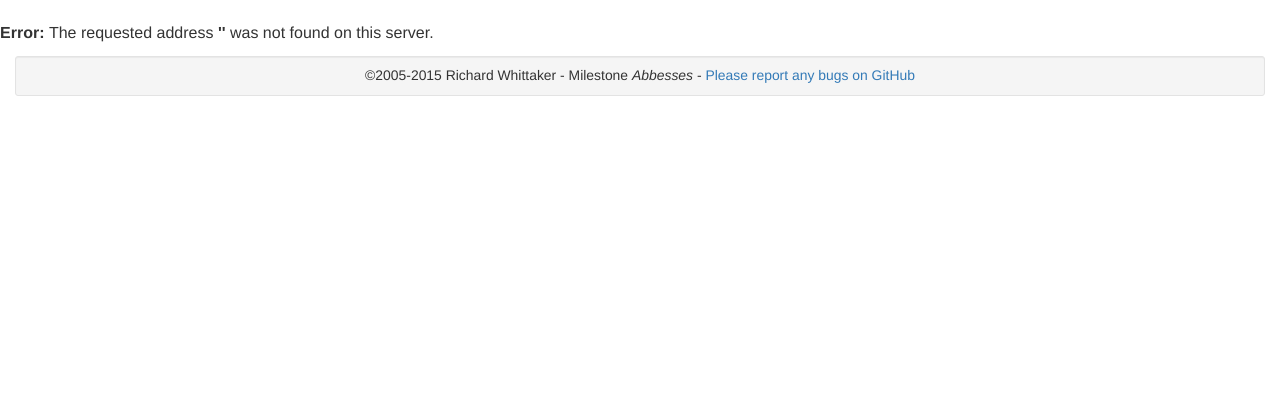
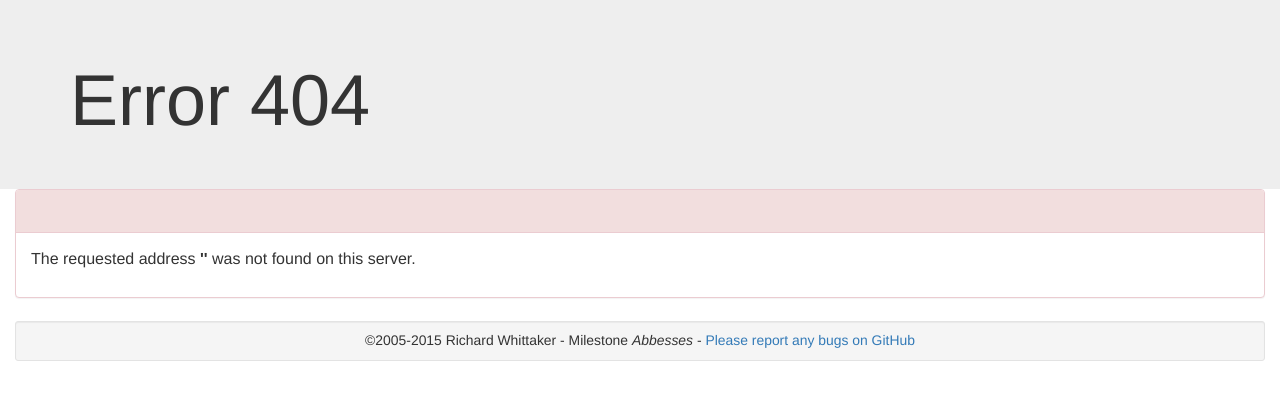
Before and after one commit to Orforio/MetEX-PHP, a CakePHP app: the page made by app/View/Errors/error400.ctp in a window 1280 px wide. Shown: the part 52-452 px from the top of the page. Run offline with PHP 8.4 and a stand-in for CakePHP, Linux system fonts and the light colour scheme; the template is opened without the code that fills it, so the values that code supplies are empty; some libraries are stand-ins or nearby versions.

Commit message:
Add custom error messages, fixes #16

```diff
--- a/app/View/Errors/error400.ctp
+++ b/app/View/Errors/error400.ctp
@@ -1,31 +1,31 @@
-<?php
-/**
- *
- *
- * CakePHP(tm) : Rapid Development Framework (http://cakephp.org)
- * Copyright (c) Cake Software Foundation, Inc. (http://cakefoundation.org)
- *
- * Licensed under The MIT License
- * For full copyright and license information, please see the LICENSE.txt
- * Redistributions of files must retain the above copyright notice.
- *
- * @copyright     Copyright (c) Cake Software Foundation, Inc. (http://cakefoundation.org)
- * @link          http://cakephp.org CakePHP(tm) Project
- * @package       app.View.Errors
- * @since         CakePHP(tm) v 0.10.0.1076
- * @license       http://www.opensource.org/licenses/mit-license.php MIT License
- */
-?>
-<h2><?php echo $name; ?></h2>
-<p class="error">
-	<strong><?php echo __d('cake', 'Error'); ?>: </strong>
-	<?php printf(
-		__d('cake', 'The requested address %s was not found on this server.'),
-		"<strong>'{$url}'</strong>"
-	); ?>
-</p>
-<?php
-if (Configure::read('debug') > 0):
-	echo $this->element('exception_stack_trace');
-endif;
-?>
+<?php $this->assign('title', 'Error'); ?>
+<div class="jumbotron">
+	<div class="container">
+		<h1>Error 404</h1>
+	</div>
+</div>
+<div class="container-fluid">
+	<div class="row">
+		<div class="col-sm-12">
+			<div class="panel panel-danger">
+				<div class="panel-heading">
+					<h3><?php echo $name; ?></h3>
+				</div>
+				<div class="panel-body">
+					<p><?php printf(__d('cake', 'The requested address %s was not found on this server.'), "<strong>'{$url}'</strong>"); ?></p>
+				</div>
+			</div>
+		</div>
+	</div>
+	<?php
+	if (Configure::read('debug') > 0):
+	?>
+	<div class="row">
+		<div class="col-sm-12">
+			<?php echo $this->element('exception_stack_trace'); ?>
+		</div>
+	</div>
+	<?php
+	endif;
+	?>
+</div>
```
Also changed, not shown: app/View/Errors/error500.ctp (+31 -28 lines), 1 other file.
